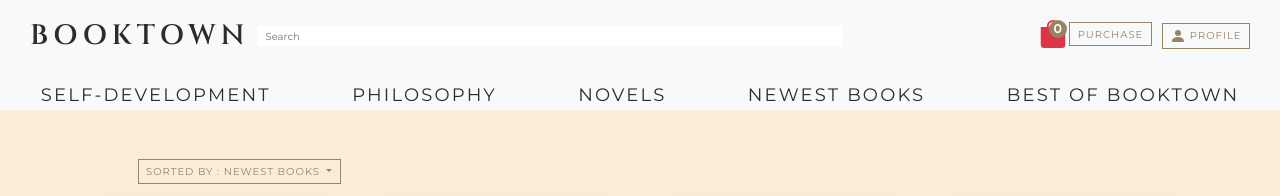
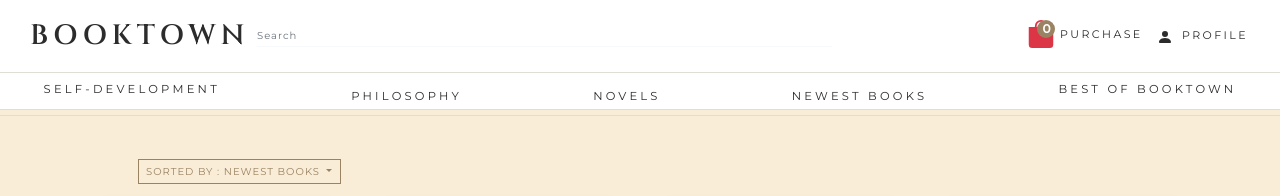
Before and after one commit to deven-deshmukh/BookTown, a plain HTML site: page ProductsPage/MainPage/index.html in a window 1280 px wide. Shown: the top 196 px of the page. Drawn offline with nearby package versions, Linux system fonts and the light colour scheme.

Commit message:
Ralph Lauren navbar: white band, animated underline hovers, quiet text actions, underline search, full-screen mobile overlay

```diff
--- a/CSS/components.css
+++ b/CSS/components.css
@@ -61,7 +61,7 @@ img,
   color: var(--marble-surface);
 }
 
-/*******************category nav: the balustrade*******************/
+/*******************category nav: ralph lauren maison*******************/
 .nav-link-beaux {
   display: block;
   width: 100%;
@@ -70,18 +70,139 @@ img,
   color: var(--iron-text);
   font-family: var(--font-body);
   font-weight: 400;
-  letter-spacing: 0.12em;
+  letter-spacing: 0.28em;
   text-transform: uppercase;
+  font-size: 1.15rem;
   transition: color 0.25s ease;
+  position: relative;
+}
+
+.nav-link-beaux::after {
+  content: "";
+  position: absolute;
+  left: 50%;
+  bottom: 0.4rem;
+  width: 0;
+  height: 1px;
+  background: var(--bronze-accent);
+  transition: width 0.25s ease, left 0.25s ease;
+  transform: translateX(-50%);
 }
 
 .nav-bar .categorie:hover .nav-link-beaux {
   color: var(--bronze-hover);
 }
 
+.nav-bar .categorie:hover .nav-link-beaux::after {
+  width: calc(100% - 0.55em);
+  left: 50%;
+}
+
+.nav-bar {
+  justify-content: center;
+  height: auto;
+  padding: 0.75rem 0;
+  border-top: 1px solid var(--border-stone);
+  border-bottom: 1px solid var(--border-stone);
+}
+
+.nav-bar li {
+  flex: 0 1 auto;
+  padding: 0 2.2rem;
+  border-left: none;
+}
+
+.nav-bar li:first-child {
+  padding-left: 0;
+}
+
+.nav-bar li:last-child {
+  padding-right: 0;
+}
+
 .second-navbar-bi-list-clicked {
   background: var(--marble-surface);
   border-bottom: 1px solid var(--border-stone);
+  padding: 2rem 1.5rem;
+}
+
+.second-navbar-bi-list-clicked .nav-link-beaux {
+  font-size: 1.4rem;
+  letter-spacing: 0.32em;
+  padding: 1rem 0;
+  display: block;
+  text-align: center;
+  border-bottom: 1px solid var(--border-stone);
+}
+
+.second-navbar-bi-list-clicked li:last-child .nav-link-beaux {
+  border-bottom: none;
+}
+
+/*******************header band: maison*******************/
+.main-header {
+  background: var(--marble-surface) !important;
+  border-bottom: 1px solid var(--border-stone);
+}
+
+/*******************header actions: quiet text links*******************/
+.personal-profile .btn-outline-danger,
+.personal-profile .btn-danger {
+  border: none;
+  background: transparent;
+  color: var(--iron-text);
+  font-family: var(--font-body);
+  font-size: 1.1rem;
+  letter-spacing: 0.22em;
+  text-transform: uppercase;
+  padding: 0.4rem 0.2rem;
+  box-shadow: none;
+}
+
+.personal-profile .btn-outline-danger:hover,
+.personal-profile .btn-danger:hover {
+  color: var(--bronze-hover);
+  background: transparent;
+  box-shadow: none;
+}
+
+.personal-profile .btn-outline-danger svg,
+.personal-profile .btn-danger svg {
+  vertical-align: middle;
+  margin-right: 0.4rem;
+}
+
+/*******************search input: underline only*******************/
+.main-header .form-control,
+.main-header .form-control:focus {
+  border: none;
+  border-bottom: 1px solid var(--iron-text);
+  background: transparent;
+  border-radius: 0;
+  box-shadow: none;
+  padding-left: 0;
+  padding-right: 0;
+  font-family: var(--font-body);
+  letter-spacing: 0.1em;
+}
+
+.main-header .form-control:focus {
+  border-bottom-color: var(--bronze-accent);
+  outline: none;
+}
+
+/*******************logo wordmark: strengthened*******************/
+.logo-wordmark {
+  font-family: var(--font-heading);
+  font-weight: 600;
+  font-size: 3rem;
+  letter-spacing: 0.22em;
+  text-transform: uppercase;
+  color: var(--iron-text);
+}
+
+.logo-wordmark::first-letter {
+  color: var(--bronze-accent);
 }
 
 /*******************section shells*******************/
--- a/Home-Page/style.css
+++ b/Home-Page/style.css
@@ -119,19 +119,6 @@
     }
 }
 
-
-.nav-bar  {
-    height: 4.7rem;
-}
-
-.nav-bar li {
-    transition: all ease .2s;
-}
-
-.nav-bar a{
-    border-radius: inherit;
-    line-height: 4.7rem;
-}
 
 .upper-main-body .carousel:hover ,.philosophy-img-pop-up .carousel:hover , .novels-img-pop-up .carousel:hover {
     filter: brightness(95%);
```
